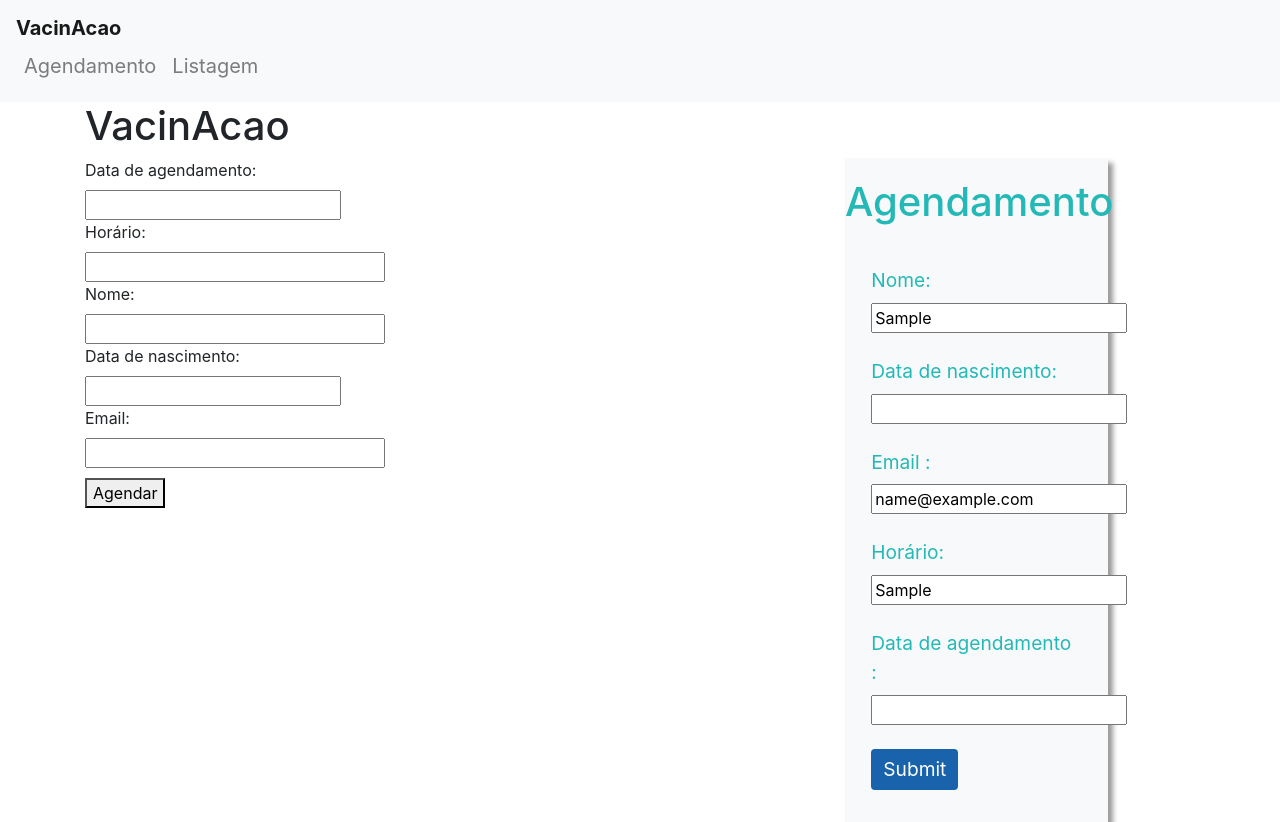
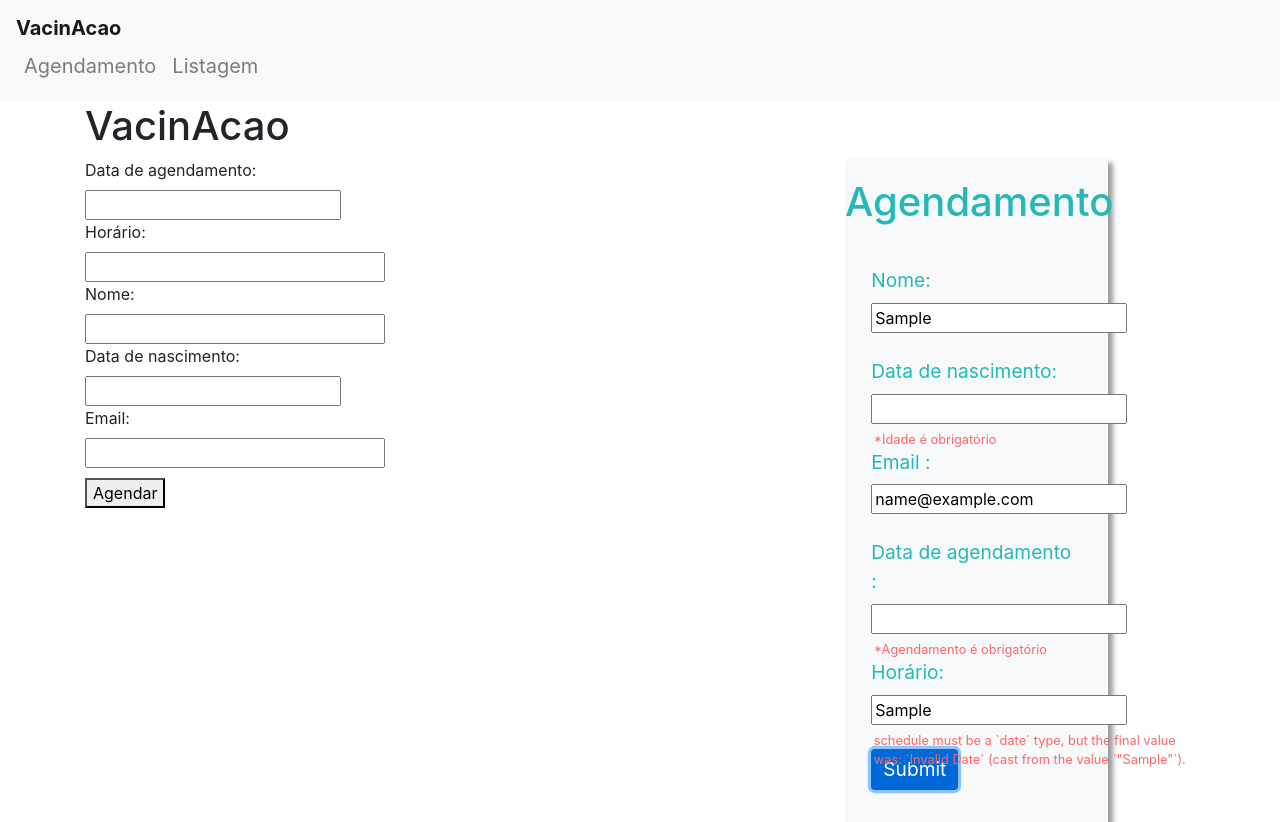
Before and after one commit to ricopomps/VacinAcao, a React (Create React App) app in the folder Client/: page / in a window 1280 px wide. Both pictures are taken after typing "Sample", "Sample", "name@example.com", "Sample", "Sample" into the empty fields and a click on the button "Submit". Built offline with nearby package versions, Linux system fonts and the light colour scheme.

Commit message:
Personalized Yup schema and improved Form

```diff
--- a/Client/src/components/BasicForm/BasicForm.js
+++ b/Client/src/components/BasicForm/BasicForm.js
@@ -1,15 +1,13 @@
 import React from "react";
 import DatePicker from "../FormAgendamento/DatePicker";
 import { CONTAINER, MYFORM, BUTTON } from "./styledComponents";
-import styled from "styled-components";
 import "react-datepicker/dist/react-datepicker.css";
-import { Button, Form } from "react-bootstrap";
+import { Form } from "react-bootstrap";
 import { Formik, Field, ErrorMessage } from "formik";
 import { validationSchema } from "./yupSchema";
 
 const BasicForm = () => {
   const valores = [1, 2, 3, 4, 5];
-  const error = "Campo obrigatório";
   return (
     <CONTAINER>
       <h1>Agendamento</h1>
@@ -39,9 +37,9 @@ const BasicForm = () => {
             <Form.Group controlId="formName">
               <label htmlFor="name">Nome:</label>
               <Field id="name" name="name" type="text"></Field>
-              {touched.name && errors.name ? (
-                <div className="error-message">{error}</div>
-              ) : null}
+              {touched.name && errors.name && (
+                <div className="error-message">{errors.name}</div>
+              )}
             </Form.Group>
             <Form.Group controlId="formAge">
               <label htmlFor="age">Data de nascimento:</label>
@@ -49,45 +47,48 @@ const BasicForm = () => {
                 autoComplete="off"
                 showYearDropdown="true"
                 maxDate={new Date()}
+                type="date"
                 changeYear="true"
                 name="age"
               />
+              {touched.age && errors.age && (
+                <div className="error-message">{errors.age}</div>
+              )}
             </Form.Group>
             <Form.Group controlId="formEmail">
               <Form.Label>Email :</Form.Label>
               <Field id="email" name="email" type="email"></Field>
-              {touched.email && errors.email ? (
-                <div className="error-message">{error}</div>
-              ) : null}
+              {touched.email && errors.email && (
+                <div className="error-message">{errors.email}</div>
+              )}
+            </Form.Group>
+            <Form.Group controlId="formDate">
+              <label>Data de agendamento :</label>
+              <DatePicker
+                autoComplete="off"
+                showYearDropdown="true"
+                minDate={new Date()}
+                changeYear="true"
+                type="date"
+                name="date"
+              />
+              {touched.date && errors.date && (
+                <div className="error-message">{errors.date}</div>
+              )}
             </Form.Group>
             <Form.Group controlId="formSchedule">
               <label htmlFor="schedule">Horário:</label>
-              <Field
-                id="schedule"
-                name="schedule"
-                list="schedules"
-                type="text"
-              ></Field>
+              <Field id="schedule" name="schedule" list="schedules"></Field>
               <datalist id="schedules">
                 {valores.map((designation, index) => {
                   return <option key={index}>{`${designation}`}</option>;
                 })}
               </datalist>
+              {touched.schedule && errors.schedule && (
+                <div className="error-message">{errors.schedule}</div>
+              )}
             </Form.Group>
-            <Form.Group controlId="formDate">
-              <Form.Label>Data de agendamento :</Form.Label>
-              <DatePicker
-                autoComplete="off"
-                showYearDropdown="true"
-                maxDate={new Date()}
-                changeYear="true"
-                name="age"
-              />
-              {touched.Date && errors.Date ? (
-                <div className="error-message">{error}</div>
-              ) : null}
-            </Form.Group>
-            <BUTTON variant="primary" type="submit" disabled={isSubmitting}>
+            <BUTTON variant="primary" type="submit">
               Submit
             </BUTTON>
           </MYFORM>
--- a/Client/src/components/BasicForm/styledComponents.js
+++ b/Client/src/components/BasicForm/styledComponents.js
@@ -1,6 +1,6 @@
 import styled from "styled-components";
-import { Form, Button } from "react-bootstrap";
-import { Formik, Field, ErrorMessage } from "formik";
+import { Button } from "react-bootstrap";
+import { Form } from "formik";
 
 export const CONTAINER = styled.div`
   background: #f7f9fa;
--- a/Client/src/components/BasicForm/yupSchema.js
+++ b/Client/src/components/BasicForm/yupSchema.js
@@ -1,14 +1,14 @@
 import * as Yup from "yup";
 export const validationSchema = Yup.object().shape({
   name: Yup.string()
-    .min(2, "*Names must have at least 2 characters")
-    .max(100, "*Names can't be longer than 100 characters")
-    .required("*Name is required"),
+    .min(2, "*Nome precisa ter pelo menos 2 caracteres")
+    .max(100, "*Nome não pode ter mais de 100 caracteres")
+    .required("*Nome é obrigatório"),
   email: Yup.string()
-    .email("*Must be a valid email address")
-    .max(100, "*Email must be less than 100 characters")
-    .required("*Email is required"),
-  blog: Yup.string()
-    .url("*Must enter URL in http://www.example.com format")
-    .required("*URL required"),
+    .email("*Insira um e-mail válido")
+    .max(100, "*Email deve ter no maximo 100 caracteres")
+    .required("*Email é obrigatório"),
+  age: Yup.date().required("*Idade é obrigatório").nullable(),
+  date: Yup.date().required("*Agendamento é obrigatório").nullable(),
+  schedule: Yup.date().required("*Horário é obrigatório"),
 });
```
